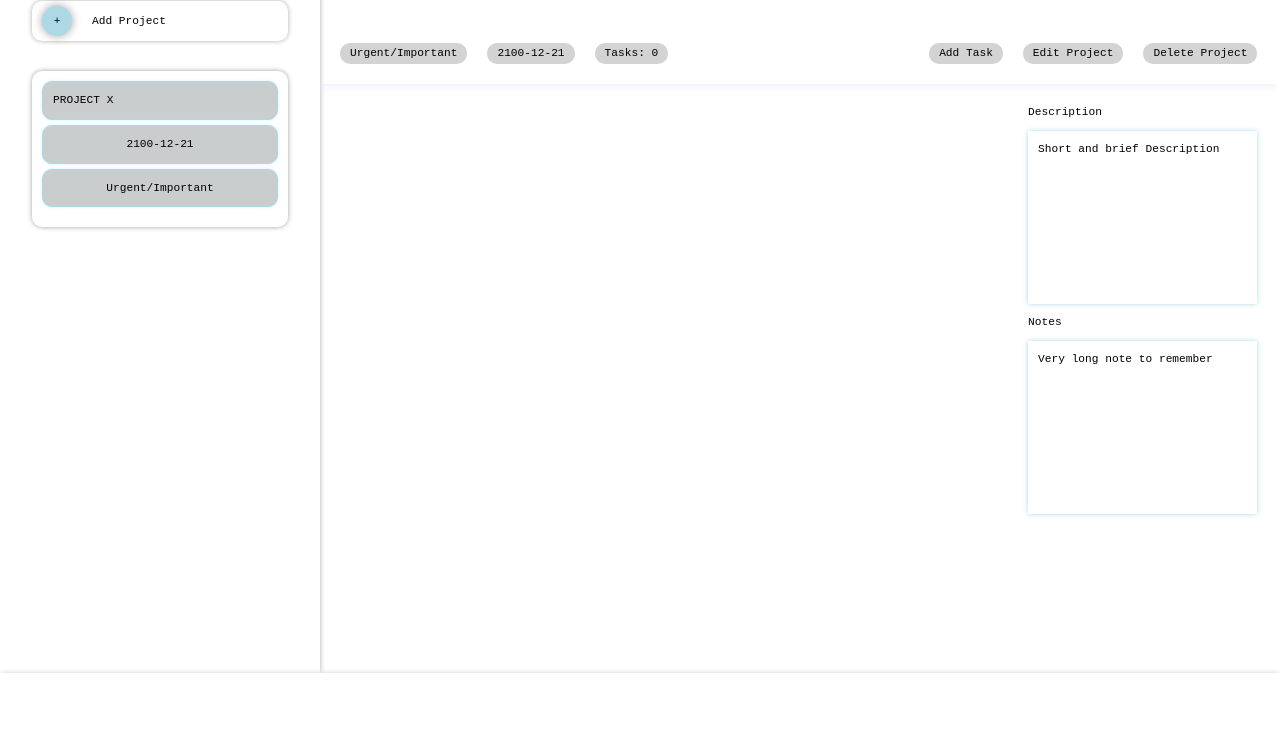
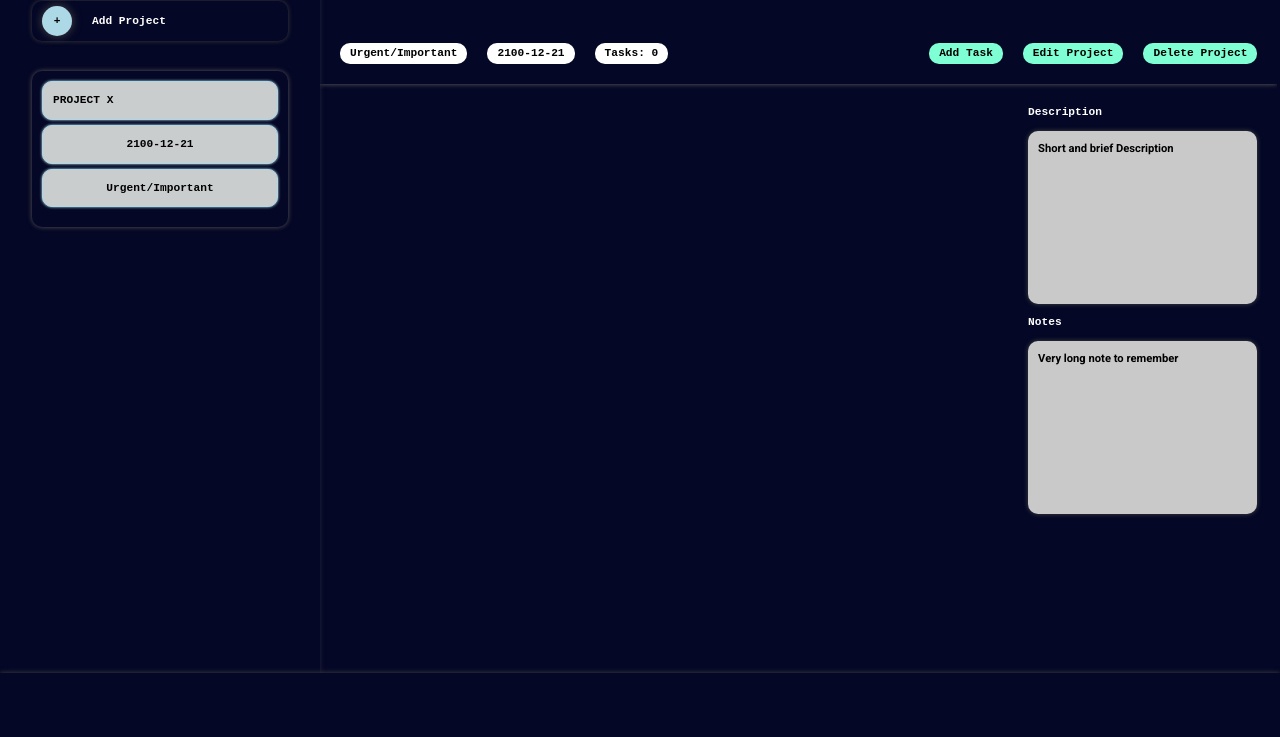
Before and after one commit to abnsol/todo-List, a website built with webpack: page src/page/template.html in a window 1280 px wide. Shown: the part 63-800 px from the top of the page. Built offline with nearby package versions, Linux system fonts and the light colour scheme; a web font is replaced by a local one.

Commit message:
change colors

```diff
--- a/src/styles/modal.css
+++ b/src/styles/modal.css
@@ -34,4 +34,5 @@
 
 .modal::backdrop{
     background-color: rgba(0, 0, 0, 0.5);
+    /* background-color: #bd4949; */
 }
--- a/src/styles/page.css
+++ b/src/styles/page.css
@@ -30,7 +30,13 @@ body {
     display: grid;
     grid-template: 92vh 8vh/1fr;
     font-family: monospace;
+    font-weight: 700;
     font-size: 0.7rem;
+    color: black;
+    button{
+        color: black;
+    }
+    background-color: #040725;
 
     #main{
         display: grid;
@@ -39,7 +45,7 @@ body {
     }
 
     footer{
-        box-shadow: 0 0 5px lightgray;
+        box-shadow: 0 0 5px rgb(68, 68, 68);
     }
 }
 
--- a/src/styles/projects.css
+++ b/src/styles/projects.css
@@ -4,7 +4,7 @@
     gap:30px;
     overflow: auto;
     padding: 20% 10%;
-    box-shadow: 0 0 5px rgb(172, 172, 172);
+    box-shadow: 0 0 5px rgb(37, 35, 65);
 
 
     #addProjects{
@@ -14,14 +14,15 @@
         /* border: 1px solid gray; */
         border-radius: 10px;
         padding: 5px 10px;
-        box-shadow: 0 0 5px rgb(172, 172, 172);
+        box-shadow: 0 0 5px rgb(61, 59, 59);
+        color: white;
 
         button{
             width: 30px;
             height: 30px;
             border-radius: 50%;
             border: none;
-            box-shadow: 0 0 10px rgb(161, 161, 161);
+            box-shadow: 0 0 10px rgb(75, 72, 72);
             background-color: lightblue;
         }
 
@@ -32,13 +33,15 @@
 
     .projectsContainer{
         display: grid;
-        gap: 30px;
+        gap: 20px;
 
 
         .projectDiv{
-            box-shadow: 0 0 5px rgb(161, 161, 161);
+            box-shadow: 0 0 5px rgb(88, 85, 85);
             border-radius: 10px;
             padding: 10px;
+            display: grid;
+            gap: 5px;
 
             > div > div{
                 background-color:rgb(202, 205, 206);
@@ -49,6 +52,7 @@
                 align-items: center;
                 justify-content: center;
                 box-shadow: 0 0 3px rgb(199, 241, 255);
+                color: black;
             }
 
             .projectBar{
@@ -89,6 +93,7 @@
                         justify-content: center;
                         align-items: center;
                         background-color: rgb(202, 205, 206);
+                        font-family: "Roboto",sans-serif;
                     }
 
                     .openProject{
@@ -98,7 +103,7 @@
                             max-height: 30px;
                             width: 100%;
                             text-align: center;
-                            font-size: 0.9rem;
+                            font-size: 0.7rem;
                             font-weight: 800;
                         }
 
--- a/src/styles/singleProject.css
+++ b/src/styles/singleProject.css
@@ -13,12 +13,13 @@
         grid-template-rows: 60% 30%;
         gap: 10px;
         padding: 8px 20px;
-        box-shadow: 0 0 10px lavender;
+        box-shadow: 0 0 5px rgb(100, 100, 100);
 
         .projectInfoTitle{
             font-size: 2rem;
             font-weight: 800;
             font-family: "New Amsterdam",sans-serif;
+            color: white;
         }
 
         .projectInfoAdditional{
@@ -29,10 +30,15 @@
             div{
 
                 div,button {
-                    background-color: lightgrey;
+                    background-color: white;
                     border-radius: 10px;
                     border: none;
                     padding: 2px 10px;
+                    color: black;
+                }
+
+                button{
+                    background-color: aquamarine;
                 }
 
                 button:hover{
@@ -82,7 +88,7 @@
                 .taskContentWrapper{
                     display: none;
                     border: none;
-                    background-color: white;
+                    background-color: transparent;
                     padding: 0px;
 
                     > div{
@@ -137,8 +143,16 @@
             .projectNote,.projectDescription{
                 padding: 10px;
                 overflow: auto;
-                box-shadow: 0 0 5px lightblue;
+                box-shadow: 0 0 5px rgb(68, 70, 70);
+                background-color: rgb(201, 201, 201);
+                color: black;
                 height: 200px;
+                border-radius: 10px;
+                font-family: "Roboto",sans-serif;
+            }
+
+            .descriptionTitle,.noteTitle{
+                color: white;
             }
         }
     }
```
